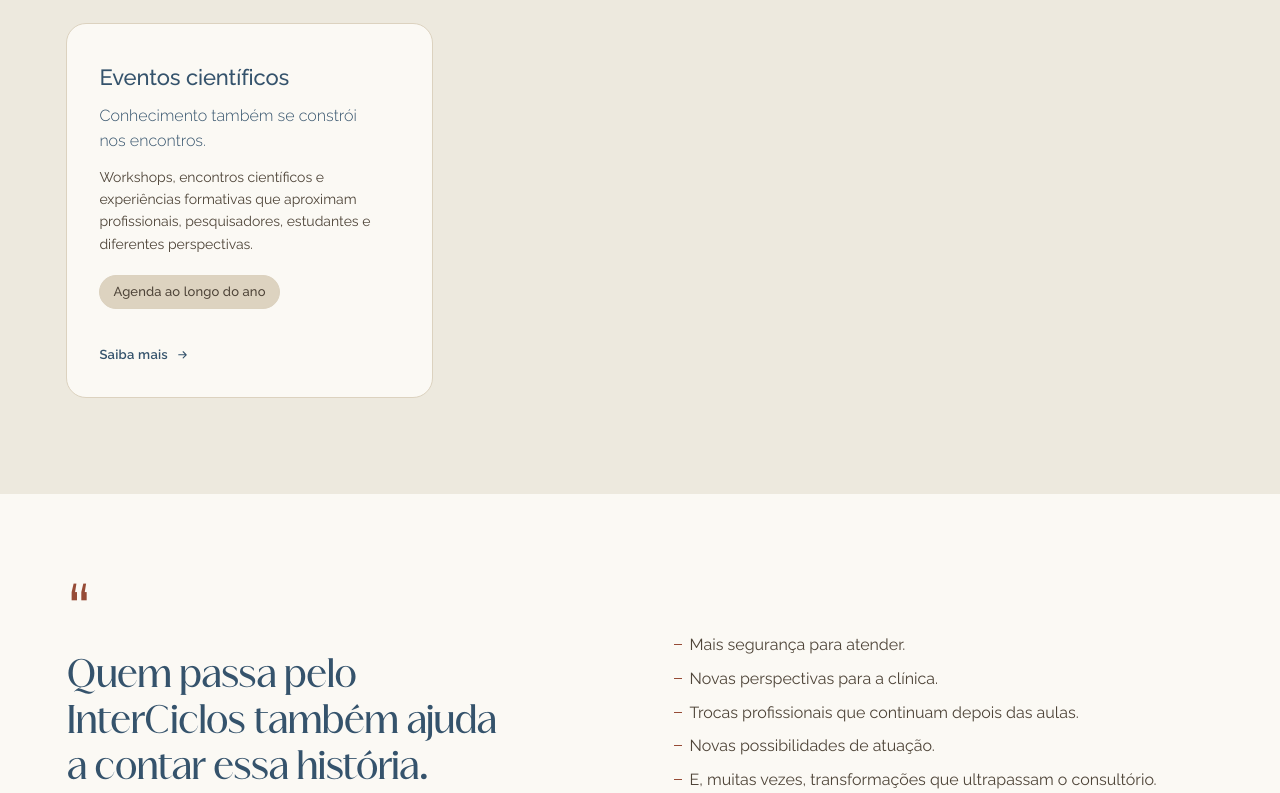
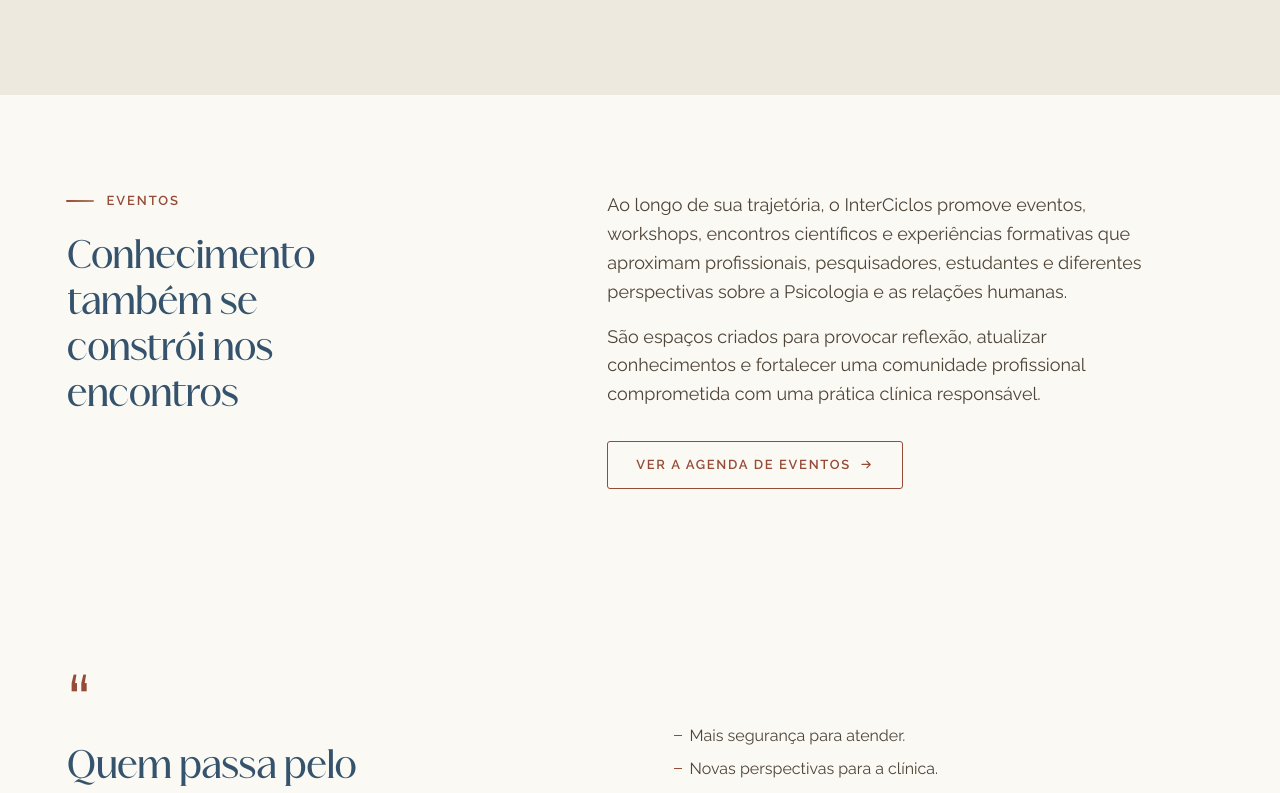
Before and after one commit to zucenci/interciclos-site, a Next.js app: page / in a window 1280 px wide. Shown: the part 3446-4239 px from the top of the page. Built offline with nearby package versions, Linux system fonts and the light colour scheme.

Commit message:
inicializacao do site e estrutura

```diff
--- a/src/app/page.tsx
+++ b/src/app/page.tsx
@@ -2,10 +2,11 @@
 import { Manifesto } from '@/components/secoes/Manifesto';
 import { DestaqueEspecializacao } from '@/components/secoes/DestaqueEspecializacao';
 import { GradeDeFrentes } from '@/components/secoes/GradeDeFrentes';
+import { EventosHome } from '@/components/secoes/EventosHome';
 import { CarrosselDepoimentos } from '@/components/secoes/CarrosselDepoimentos';
 import { FacaParte } from '@/components/secoes/FacaParte';
 import { ChamadaDeContato } from '@/components/secoes/ChamadaDeContato';
-import { frentes } from '@/content/frentes';
+import { frentesDeFormacao } from '@/content/frentes';
 import { frentesHome } from '@/content/home';
 
 export default function PaginaInicial() {
@@ -16,11 +17,12 @@
       <DestaqueEspecializacao />
       <GradeDeFrentes
         id="frentes"
-        frentes={frentes}
+        frentes={frentesDeFormacao}
         rotulo={frentesHome.rotulo}
         titulo={frentesHome.titulo}
         chamada={frentesHome.chamada}
       />
+      <EventosHome />
       <CarrosselDepoimentos />
       <FacaParte />
       <ChamadaDeContato />
--- /dev/null
+++ b/src/components/secoes/EventosHome.module.css
@@ -0,0 +1,77 @@
+/* Mesma estrutura do bloco "O Instituto": título à esquerda, texto à direita.
+   O vão largo vale só entre as colunas; entre as linhas, o respiro é menor. */
+
+.grade {
+  display: grid;
+  grid-template-columns: minmax(0, 0.85fr) minmax(0, 1.15fr);
+  gap: var(--e-8) clamp(2.5rem, 1rem + 6vw, 7rem);
+  align-items: start;
+}
+
+.colunaTitulo {
+  max-width: 24ch;
+}
+
+.colunaTexto {
+  max-width: 58ch;
+}
+
+.paragrafo {
+  font-size: var(--t-lead);
+  line-height: var(--lh-texto);
+  color: var(--txt-corpo);
+}
+
+.paragrafo + .paragrafo {
+  margin-top: var(--e-4);
+}
+
+.acao {
+  margin-top: var(--e-6);
+}
+
+/* Agenda: ocupa a largura toda, abaixo do título e do texto. */
+.agenda {
+  grid-column: 1 / -1;
+  display: grid;
+  grid-template-columns: repeat(auto-fit, minmax(240px, 1fr));
+  gap: var(--e-4);
+  padding-top: var(--e-5);
+  border-top: 1px solid var(--linha);
+}
+
+.evento {
+  display: grid;
+  gap: var(--e-2);
+  padding: var(--e-5);
+  border: 1px solid var(--linha);
+  border-radius: var(--raio);
+  background-color: var(--sup-suave);
+  height: 100%;
+}
+
+.data {
+  font-size: var(--t-micro);
+  font-weight: var(--peso-semi);
+  letter-spacing: var(--espaco-letra-rotulo);
+  text-transform: uppercase;
+  color: var(--cor-terracota);
+}
+
+.eventoTitulo {
+  font-size: var(--t-h4);
+  line-height: var(--lh-h4);
+}
+
+.eventoDescricao {
+  font-size: var(--t-pequeno);
+  line-height: var(--lh-texto);
+  color: var(--txt-corpo);
+}
+
+@media (max-width: 900px) {
+  .grade {
+    grid-template-columns: 1fr;
+    gap: var(--e-6);
+  }
+}
--- /dev/null
+++ b/src/components/secoes/EventosHome.tsx
@@ -0,0 +1,66 @@
+import { Container } from '@/components/layout/Container';
+import { Secao } from '@/components/layout/Secao';
+import { Botao } from '@/components/ui/Botao';
+import { Etiquetas } from '@/components/ui/Etiquetas';
+import { Revelar } from '@/components/ui/Revelar';
+import { TituloDeSecao } from '@/components/ui/TituloDeSecao';
+import { eventosHome as conteudo } from '@/content/home';
+import { eventos } from '@/content/paginas/eventos';
+import estilos from './EventosHome.module.css';
+
+/** Quantos encontros da agenda cabem na home antes de mandar para /eventos. */
+const LIMITE = 3;
+
+/**
+ * Seção de eventos da home, logo abaixo das frentes de atuação. Segue a mesma
+ * estrutura do bloco "O Instituto": título à esquerda, texto à direita — e,
+ * quando há agenda, os próximos encontros abaixo dos dois.
+ */
+export function EventosHome() {
+  const proximos = eventos.agenda.slice(0, LIMITE);
+  const temAgenda = proximos.length > 0;
+
+  return (
+    <Secao id="eventos" fundo="papel">
+      <Container className={estilos.grade}>
+        <Revelar className={estilos.colunaTitulo}>
+          <TituloDeSecao rotulo={conteudo.rotulo} titulo={conteudo.titulo} />
+        </Revelar>
+
+        <Revelar atraso={120} className={estilos.colunaTexto}>
+          {eventos.cabecalho.introducao.map((paragrafo) => (
+            <p key={paragrafo.slice(0, 40)} className={estilos.paragrafo}>
+              {paragrafo}
+            </p>
+          ))}
+
+          <Botao
+            href={conteudo.acao.href}
+            variante="secundario"
+            tamanho="padrao"
+            className={estilos.acao}
+          >
+            {conteudo.acao.rotulo}
+          </Botao>
+        </Revelar>
+
+        {temAgenda ? (
+          <Revelar atraso={200} como="ul" className={estilos.agenda}>
+            {proximos.map((evento) => (
+              <li key={evento.titulo}>
+                <article className={estilos.evento}>
+                  <time className={estilos.data} dateTime={evento.dataISO}>
+                    {evento.data}
+                  </time>
+                  <h3 className={estilos.eventoTitulo}>{evento.titulo}</h3>
+                  <p className={estilos.eventoDescricao}>{evento.descricao}</p>
+                  <Etiquetas itens={[evento.local]} />
+                </article>
+              </li>
+            ))}
+          </Revelar>
+        ) : null}
+      </Container>
+    </Secao>
+  );
+}
--- a/src/content/frentes.ts
+++ b/src/content/frentes.ts
@@ -77,3 +77,9 @@
 
 /** Todas as frentes exceto a âncora — usado em listagens complementares. */
 export const frentesComplementares = frentes.filter((frente) => !frente.ancora);
+
+/**
+ * Frentes exibidas na grade da home. Os eventos ficam de fora porque têm
+ * uma seção dedicada logo abaixo, com a agenda.
+ */
+export const frentesDeFormacao = frentes.filter((frente) => frente.slug !== 'eventos');
--- a/src/content/home.ts
+++ b/src/content/home.ts
@@ -24,6 +24,12 @@
     'Mais do que oferecer cursos, construímos espaços de aprendizagem, troca e desenvolvimento contínuo.',
     'Porque cuidar das relações também exige continuar olhando para quem cuida delas.',
   ],
+};
+
+export const eventosHome = {
+  rotulo: 'Eventos',
+  titulo: 'Conhecimento também se constrói nos encontros',
+  acao: { rotulo: 'Ver a agenda de eventos', href: '/eventos' } as Cta,
 };
 
 export const destaqueEspecializacaoHome = {
```
